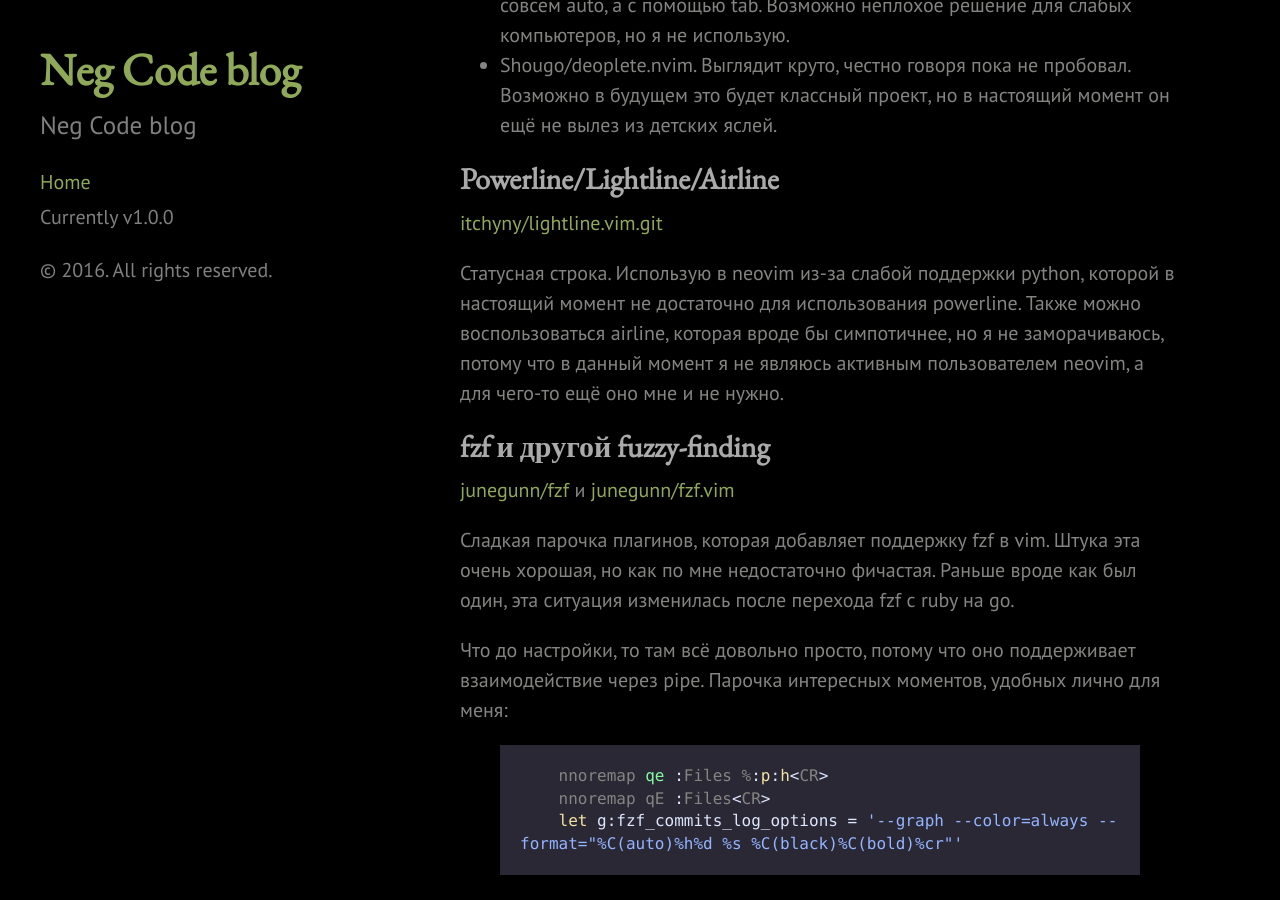
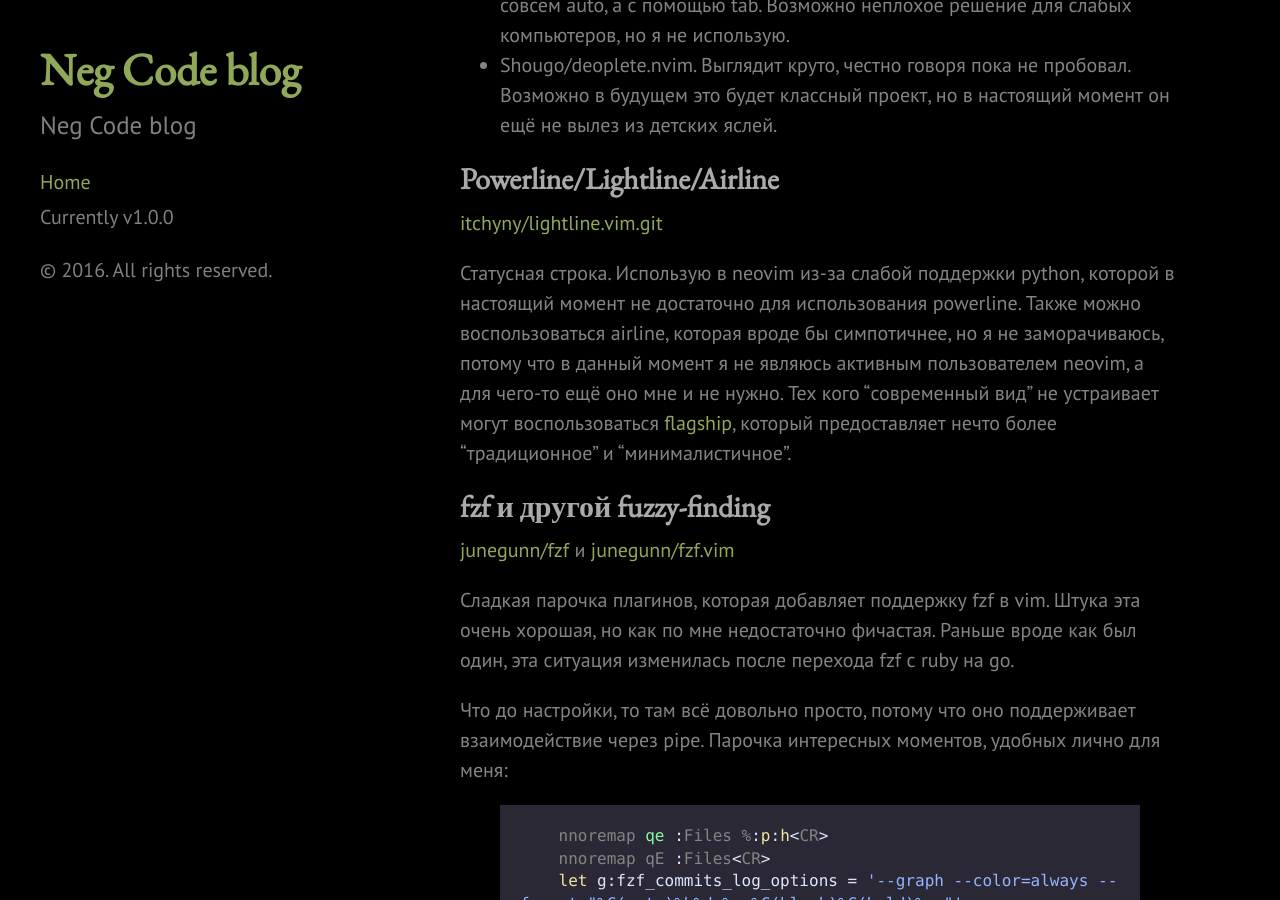
Before and after one commit to neg-serg/neg-serg.github.io, a Jekyll site: the page built from _posts/2015-01-25-vim-plugin-overview.md, in a window 1280 px wide and 900 px high, scrolled down 6939 px. Built offline with Jekyll 4.4.1, drawn with Linux system fonts in a browser that asks for light colours; comment, search, counter and statistics services are not loaded; some of the changed text lies outside the part shown.

Commit message:
add fix to vim plugin overview

```diff
--- a/_posts/2015-01-25-vim-plugin-overview.md
+++ b/_posts/2015-01-25-vim-plugin-overview.md
@@ -188,7 +188,9 @@ endif
 в настоящий момент не достаточно для использования powerline. Также можно
 воспользоваться airline, которая вроде бы симпотичнее, но я не заморачиваюсь,
 потому что в данный момент я не являюсь активным пользователем neovim, а для
-чего-то ещё оно мне и не нужно.
+чего-то ещё оно мне и не нужно. Тех кого "современный вид" не устраивает могут
+воспользоваться <a href="https://github.com/tpope/vim-flagship">flagship</a>,
+который предоставляет нечто более "традиционное" и "минималистичное".
 
 ## fzf и другой fuzzy-finding
 
@@ -807,7 +809,9 @@ perl скриптов для случая rxvt-unicode или дополните
 ### Shougo/vimshell.vim
 
 Shell внутри vim. Честно говоря особо и не нужно. В neovim и так встроено. Пожалуй от его
-использования я откажусь в будущем.
+использования я откажусь в будущем. Из плюсов можно выделить интеграцию с самим вимом
+и его командами, для кого-то работа с ним может показаться приятнее, чем с vimfiler,
+хотя они и призваны дополнять друг друга.
 
 ### ryanoasis/vim-devicons.git
 Удивительный плагин, который добавляет что-то вроде поддержки иконок в vim.
```
